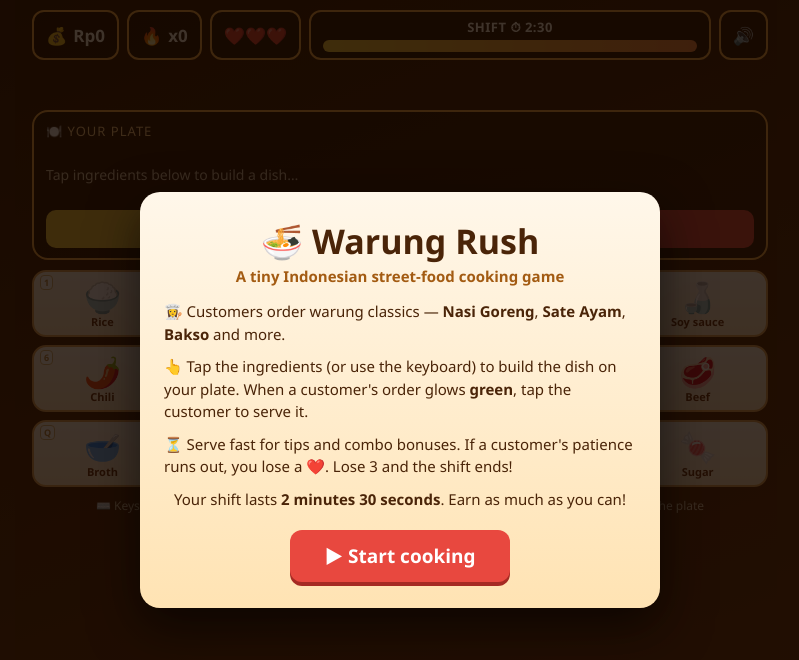
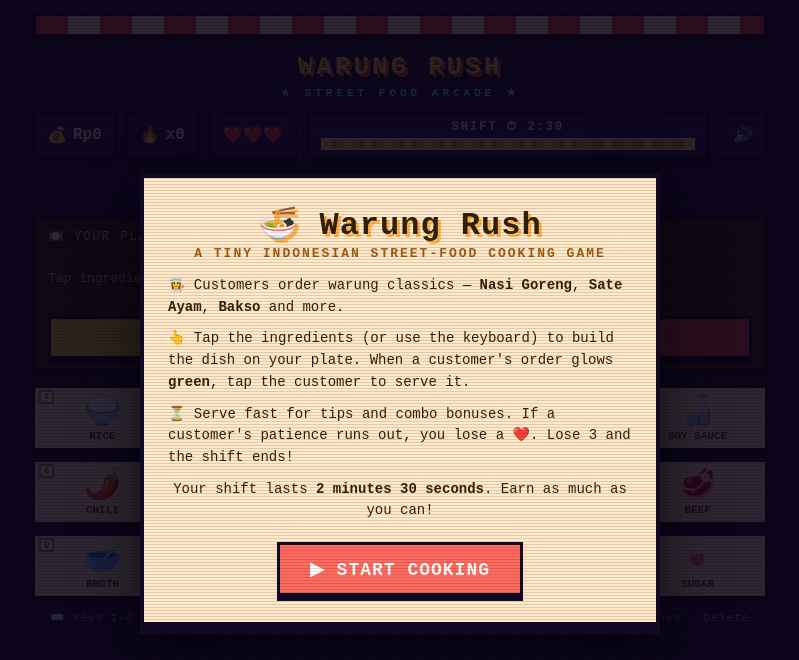
Before and after one commit to thvtzy/warung-rush, a plain HTML site: page game/index.html in a window 1280 px wide. Shown: the whole page, without its empty margins (240-1039 px from the left). Drawn offline with Linux system fonts and the light colour scheme.

Commit message:
Restyle to retro pixel-art: warung awning and sign, chunky 8-bit panels, segmented bars, CRT scanlines; fresh screenshots

```diff
--- a/game/index.html
+++ b/game/index.html
@@ -8,6 +8,8 @@
 </head>
 <body>
 <div id="app">
+  <div id="awning"></div>
+  <div id="sign">WARUNG RUSH<small>★ STREET FOOD ARCADE ★</small></div>
   <div id="hud">
     <div class="hudbox">💰 <span id="score">Rp0</span></div>
     <div class="hudbox">🔥 <span id="combo">x0</span></div>
--- a/game/style.css
+++ b/game/style.css
@@ -1,99 +1,126 @@
-/* Warung Rush — styles */
+/* Warung Rush — retro pixel-art theme.
+   Hard edges, chunky borders, flat colours, offset shadows: an 8-bit warung. */
 * { margin:0; padding:0; box-sizing:border-box; -webkit-tap-highlight-color:transparent; }
 html,body { height:100%; }
 body {
-  font-family:"Segoe UI", system-ui, -apple-system, Arial, sans-serif;
-  background:linear-gradient(160deg,#2b1503 0%,#4a2408 45%,#6b3410 100%);
-  color:#fff7ea; overflow-x:hidden; min-height:100%;
+  font-family:ui-monospace, "Cascadia Mono", "Courier New", monospace;
+  background:#1b1035;
+  background-image:
+    radial-gradient(#2c1a56 15%, transparent 16%),
+    radial-gradient(#241547 15%, transparent 16%);
+  background-size:24px 24px;
+  background-position:0 0, 12px 12px;
+  color:#ffe9c9; overflow-x:hidden; min-height:100%;
   display:flex; flex-direction:column; align-items:center;
 }
-#app { width:100%; max-width:760px; padding:10px 12px 18px; display:flex; flex-direction:column; gap:10px; }
+/* faint CRT scanlines over everything */
+body::after {
+  content:""; position:fixed; inset:0; pointer-events:none; z-index:99;
+  background:repeating-linear-gradient(0deg, rgba(0,0,0,.13) 0 1px, transparent 1px 3px);
+}
+#app { width:100%; max-width:760px; padding:12px 12px 20px; display:flex; flex-direction:column; gap:12px; }
+
+/* ---------- Pixel awning (warung tent) ---------- */
+#awning {
+  height:26px; border:4px solid #120a24;
+  background:repeating-linear-gradient(90deg,#e8483f 0 32px,#ffe9c9 32px 64px);
+  box-shadow:0 4px 0 #120a24;
+}
+#sign {
+  text-align:center; font-weight:900; font-size:26px; letter-spacing:3px; color:#ffd23f;
+  text-shadow:3px 3px 0 #e8483f, 6px 6px 0 #120a24; margin-top:2px;
+}
+#sign small { display:block; font-size:11px; letter-spacing:4px; color:#8be0ff; text-shadow:2px 2px 0 #120a24; margin-top:4px; }
 
 /* ---------- HUD ---------- */
 #hud { display:flex; gap:8px; align-items:stretch; flex-wrap:wrap; }
 .hudbox {
-  background:rgba(0,0,0,.35); border:2px solid #ffb347; border-radius:12px;
-  padding:6px 12px; font-weight:700; font-size:17px; display:flex; align-items:center; gap:6px;
+  background:#2c1a56; border:3px solid #120a24; box-shadow:0 4px 0 #120a24;
+  padding:6px 12px; font-weight:900; font-size:16px; display:flex; align-items:center; gap:6px; color:#ffe9c9;
 }
 #timewrap { flex:1 1 160px; flex-direction:column; align-items:stretch; gap:4px; }
-#timebar-outer { height:12px; background:#3a2410; border-radius:6px; overflow:hidden; }
-#timebar { height:100%; width:100%; background:linear-gradient(90deg,#ffd23f,#ff8c42); transition:width .2s linear; }
-#timelabel { font-size:13px; text-align:center; letter-spacing:.5px; }
+#timebar-outer { height:12px; background:#120a24; border:2px solid #ffe9c9; overflow:hidden; }
+#timebar { height:100%; width:100%; background:repeating-linear-gradient(90deg,#ffd23f 0 10px,#ff8c42 10px 20px); transition:width .2s linear; }
+#timelabel { font-size:12px; text-align:center; letter-spacing:2px; }
 #mutebtn { cursor:pointer; user-select:none; }
 
 /* ---------- Customers ---------- */
 #customers { display:flex; gap:10px; }
 .cust {
-  flex:1; background:linear-gradient(180deg,#fff7ea,#ffe3b3); color:#4a2408; border-radius:16px;
-  padding:10px 8px 12px; min-height:172px; position:relative; border:3px solid transparent;
-  display:flex; flex-direction:column; align-items:center; gap:5px; transition:transform .1s, border-color .15s, box-shadow .15s;
+  flex:1; background:#ffe9c9; color:#33200a; border:4px solid #120a24;
+  box-shadow:0 5px 0 #120a24;
+  padding:10px 8px 12px; min-height:172px; position:relative;
+  display:flex; flex-direction:column; align-items:center; gap:5px; transition:transform .1s;
 }
-.cust.empty { background:rgba(255,255,255,.08); color:#d9c7a7; border:2px dashed rgba(255,179,71,.4); justify-content:center; font-size:14px; text-align:center; }
-.cust.ready { border-color:#37d67a; box-shadow:0 0 18px rgba(55,214,122,.75); cursor:pointer; animation:pulse 0.7s infinite alternate; }
-@keyframes pulse { from{ transform:scale(1);} to{ transform:scale(1.03);} }
-.cust.shake { animation:shake .3s; }
+.cust.empty { background:#241547; color:#9d8bc7; border:4px dashed #57448f; box-shadow:none; justify-content:center; font-size:13px; text-align:center; }
+.cust.ready { border-color:#1d7a3a; box-shadow:0 0 0 3px #37d67a, 0 5px 0 #120a24; cursor:pointer; animation:pulse 0.5s steps(2) infinite alternate; }
+@keyframes pulse { from{ transform:translateY(0);} to{ transform:translateY(-4px);} }
+.cust.shake { animation:shake .3s steps(4); }
 @keyframes shake { 0%,100%{transform:translateX(0);} 25%{transform:translateX(-5px);} 75%{transform:translateX(5px);} }
-.face { font-size:44px; line-height:1; }
-.dishname { font-weight:800; font-size:16px; text-align:center; }
+.face { font-size:44px; line-height:1; image-rendering:pixelated; }
+.dishname { font-weight:900; font-size:15px; text-align:center; text-transform:uppercase; letter-spacing:.5px; }
 .order { display:flex; flex-wrap:wrap; gap:3px; justify-content:center; }
-.order .oi { font-size:21px; width:30px; height:30px; display:flex; align-items:center; justify-content:center; background:#fff; border-radius:8px; border:2px solid #e0c491; filter:grayscale(1) opacity(.45); }
-.order .oi.got { filter:none; border-color:#37d67a; background:#eafff1; }
-.price { font-size:13px; font-weight:700; color:#8a5a00; }
-.patience { width:100%; height:9px; background:#e8d5ae; border-radius:5px; overflow:hidden; margin-top:auto; }
-.patience > div { height:100%; background:#37d67a; transition:width .2s linear; }
+.order .oi { font-size:20px; width:30px; height:30px; display:flex; align-items:center; justify-content:center; background:#fff8ea; border:3px solid #b98a44; filter:grayscale(1) opacity(.4); }
+.order .oi.got { filter:none; border-color:#1d7a3a; background:#d9ffd9; }
+.price { font-size:13px; font-weight:900; color:#a35b12; }
+.patience { width:100%; height:10px; background:#e3d0a4; border:2px solid #120a24; overflow:hidden; margin-top:auto; }
+.patience > div { height:100%; transition:width .2s linear; }
 
 /* ---------- Plate ---------- */
-#platezone { background:rgba(0,0,0,.3); border:2px solid #ffb347; border-radius:16px; padding:10px 12px; }
-#platelabel { font-size:13px; letter-spacing:1px; text-transform:uppercase; color:#ffcf87; margin-bottom:6px; display:flex; justify-content:space-between; }
+#platezone { background:#3a2410; border:4px solid #120a24; box-shadow:0 5px 0 #120a24; padding:10px 12px;
+  background-image:repeating-linear-gradient(0deg, rgba(0,0,0,.18) 0 3px, transparent 3px 12px); }
+#platelabel { font-size:12px; letter-spacing:2px; text-transform:uppercase; color:#ffcf87; margin-bottom:6px; display:flex; justify-content:space-between; }
 #plate { min-height:56px; display:flex; flex-wrap:wrap; gap:6px; align-items:center; }
-#plate .pi { font-size:30px; background:#fff7ea; border-radius:10px; width:48px; height:48px; display:flex; align-items:center; justify-content:center; }
-#plate .hint { color:#d9c7a7; font-size:14px; }
-#platebtns { display:flex; gap:8px; margin-top:8px; }
-.pbtn { flex:1; padding:9px; border:none; border-radius:10px; font-size:15px; font-weight:800; cursor:pointer; font-family:inherit; }
-#undobtn { background:#ffd23f; color:#4a2408; }
+#plate .pi { font-size:30px; background:#fff8ea; border:3px solid #120a24; width:48px; height:48px; display:flex; align-items:center; justify-content:center; }
+#plate .hint { color:#cbb27f; font-size:13px; }
+#platebtns { display:flex; gap:8px; margin-top:10px; }
+.pbtn { flex:1; padding:10px; border:3px solid #120a24; font-size:14px; font-weight:900; cursor:pointer; font-family:inherit; text-transform:uppercase; letter-spacing:1px; box-shadow:0 4px 0 #120a24; }
+#undobtn { background:#ffd23f; color:#33200a; }
 #trashbtn { background:#e8483f; color:#fff; }
-.pbtn:active { transform:scale(.97); }
+.pbtn:active { transform:translateY(3px); box-shadow:0 1px 0 #120a24; }
 .pbtn:disabled { opacity:.4; cursor:default; }
 
 /* ---------- Ingredients ---------- */
 #tray { display:grid; grid-template-columns:repeat(5,1fr); gap:8px; }
 .ing {
-  background:linear-gradient(180deg,#fff7ea,#ffe9c4); border:2px solid #e0a458; border-radius:14px;
+  background:#ffe9c9; border:3px solid #120a24; box-shadow:0 4px 0 #120a24;
   padding:8px 2px 6px; cursor:pointer; display:flex; flex-direction:column; align-items:center; gap:1px;
   font-family:inherit; transition:transform .05s, opacity .15s; position:relative;
 }
 .ing .e { font-size:30px; line-height:1.1; }
-.ing .n { font-size:11px; font-weight:700; color:#6b3410; }
+.ing .n { font-size:11px; font-weight:900; color:#6b3410; text-transform:uppercase; }
 .ing .k {
-  position:absolute; top:3px; left:6px; font-size:9px; font-weight:800; color:#b98a44;
-  border:1px solid #d9b878; border-radius:4px; padding:0 3px; background:rgba(255,255,255,.7);
+  position:absolute; top:2px; left:4px; font-size:9px; font-weight:900; color:#a35b12;
+  border:2px solid #b98a44; padding:0 3px; background:#fff8ea;
 }
-.ing:active { transform:scale(.93); }
-.ing.used { opacity:.35; filter:grayscale(.7); }
-#keyhints { text-align:center; font-size:12px; color:#d9c7a7; }
+.ing:active { transform:translateY(3px); box-shadow:0 1px 0 #120a24; }
+.ing.used { opacity:.35; filter:grayscale(.8); }
+#keyhints { text-align:center; font-size:11px; color:#9d8bc7; letter-spacing:1px; }
 
 /* ---------- Floating score ---------- */
-.floaty { position:fixed; font-weight:900; font-size:22px; color:#ffd23f; text-shadow:0 2px 6px #000; pointer-events:none; z-index:60; animation:floatup 1s ease-out forwards; }
+.floaty { position:fixed; font-weight:900; font-size:22px; color:#ffd23f; text-shadow:2px 2px 0 #120a24; pointer-events:none; z-index:60; animation:floatup 1s steps(8) forwards; }
 @keyframes floatup { from{ opacity:1; transform:translateY(0);} to{ opacity:0; transform:translateY(-56px);} }
 
 /* ---------- Overlays ---------- */
-.overlay { position:fixed; inset:0; background:rgba(20,8,0,.82); display:flex; align-items:center; justify-content:center; z-index:50; padding:16px; }
-.card { background:linear-gradient(180deg,#fff7ea,#ffe3b3); color:#4a2408; border-radius:20px; padding:26px 24px; max-width:520px; width:100%; text-align:center; box-shadow:0 18px 50px rgba(0,0,0,.6); }
-.card h1 { font-size:34px; margin-bottom:2px; }
-.card h2 { font-size:15px; color:#a35b12; font-weight:700; margin-bottom:14px; }
-.card p { font-size:15px; line-height:1.5; margin-bottom:10px; text-align:left; }
+.overlay { position:fixed; inset:0; background:rgba(10,4,24,.85); display:flex; align-items:center; justify-content:center; z-index:50; padding:16px; }
+.card { background:#ffe9c9; color:#33200a; border:4px solid #120a24; box-shadow:0 8px 0 #120a24, 0 18px 50px rgba(0,0,0,.6); padding:26px 24px; max-width:520px; width:100%; text-align:center; }
+.card h1 { font-size:32px; margin-bottom:2px; letter-spacing:1px; text-shadow:3px 3px 0 #ffb347; }
+.card h2 { font-size:13px; color:#a35b12; font-weight:900; margin-bottom:14px; text-transform:uppercase; letter-spacing:2px; }
+.card p { font-size:14px; line-height:1.55; margin-bottom:10px; text-align:left; }
 .card p.center { text-align:center; }
-.bigbtn { background:#e8483f; color:#fff; border:none; font-size:19px; font-weight:900; padding:13px 34px; border-radius:12px; cursor:pointer; margin-top:10px; box-shadow:0 4px 0 #a52a23; font-family:inherit; }
-.bigbtn:active { transform:translateY(3px); box-shadow:0 1px 0 #a52a23; }
+.bigbtn { background:#e8483f; color:#fff; border:3px solid #120a24; font-size:18px; font-weight:900; padding:13px 30px; cursor:pointer; margin-top:10px; box-shadow:0 5px 0 #120a24; font-family:inherit; text-transform:uppercase; letter-spacing:1px; animation:blink 1.1s steps(2) infinite; }
+@keyframes blink { 50% { background:#ff6b5e; } }
+.bigbtn:active { transform:translateY(4px); box-shadow:0 1px 0 #120a24; }
 .stats { display:grid; grid-template-columns:1fr 1fr; gap:8px; margin:14px 0 4px; }
-.stat { background:#fff; border:2px solid #e8cf9e; border-radius:12px; padding:10px; }
+.stat { background:#fff8ea; border:3px solid #120a24; padding:10px; }
 .stat .v { font-size:22px; font-weight:900; }
-.stat .k { font-size:12px; color:#a35b12; font-weight:700; text-transform:uppercase; letter-spacing:.5px; }
-#stars { font-size:40px; letter-spacing:6px; margin:6px 0 0; }
+.stat .k { font-size:11px; color:#a35b12; font-weight:900; text-transform:uppercase; letter-spacing:1px; }
+#stars { font-size:40px; letter-spacing:6px; margin:6px 0 0; color:#ffb300; text-shadow:2px 2px 0 #120a24; }
 .hidden { display:none !important; }
-#msg { min-height:20px; text-align:center; font-weight:700; color:#ffcf87; font-size:15px; }
+#msg { min-height:20px; text-align:center; font-weight:900; color:#ffd23f; font-size:14px; text-shadow:2px 2px 0 #120a24; }
 @media (max-width:520px) {
   .face { font-size:36px; } .cust { min-height:158px; }
-  .ing .e { font-size:25px; } .hudbox { font-size:15px; padding:5px 9px; }
+  .ing .e { font-size:25px; } .hudbox { font-size:14px; padding:5px 9px; }
   .ing .k { display:none; } #keyhints { display:none; }
+  #sign { font-size:20px; }
 }
```
Also changed, not shown: screenshots/1-ready-to-serve.jpg, screenshots/2-mid-assembly.jpg, screenshots/3-lunch-rush.jpg, screenshots/4-start.jpg.
